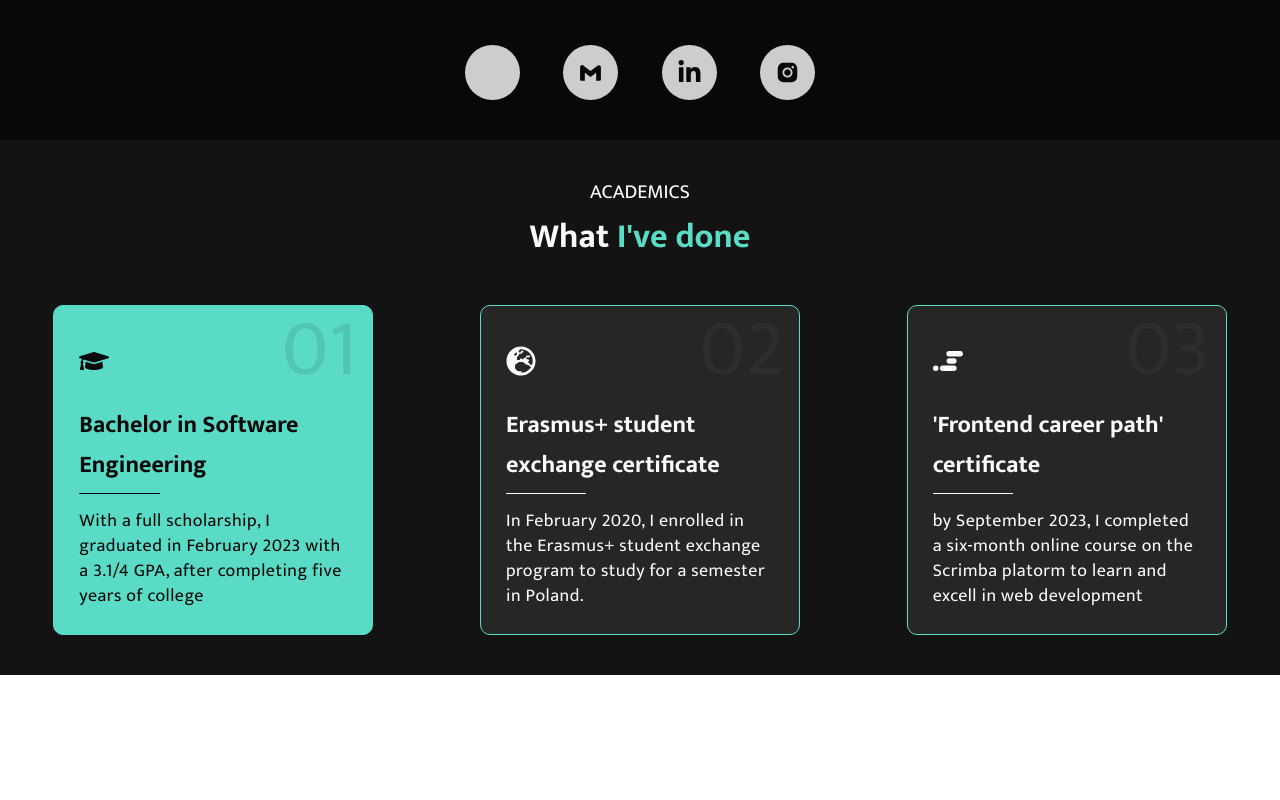
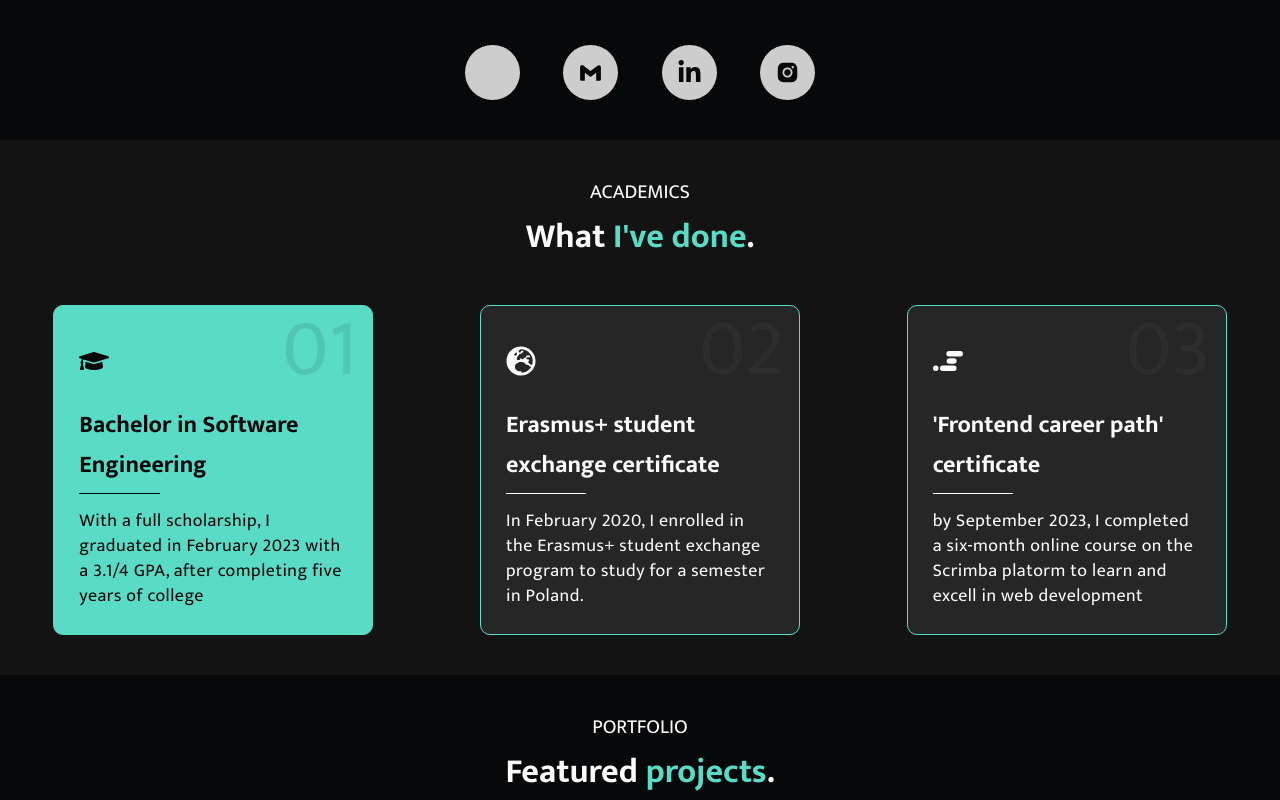
Before and after one commit to Leila19t/Portfolio, a React (Vite) app: page / in a window 1280 px wide. Shown: the part 341-1141 px from the top of the page. Before the commit the page ends 1016 px from the top, so only its background shows below. Built offline with nearby package versions, Linux system fonts and the light colour scheme; some icons are missing.

Commit message:
added projects

```diff
--- a/src/App.jsx
+++ b/src/App.jsx
@@ -2,6 +2,7 @@ import React from 'react'
 import { BrowserRouter } from 'react-router-dom'
 import Header from './sections/Header'
 import Home from './sections/Home'
+import Projects from './sections/Projects'
 
 export default function App() {
 
@@ -9,6 +10,7 @@ export default function App() {
     <BrowserRouter>
       <Header />
       <Home />
+      <Projects />
     </BrowserRouter>
   )
 }
--- a/src/index.css
+++ b/src/index.css
@@ -110,14 +110,14 @@ nav>h3 {
   padding-top: 35px;
 }
 
-.certificates-container>p{
+.certificates-container>p,.projects-container>p{
   margin-top: 0;
   color: var(--font-color);
   font-size: 20px;
   margin-bottom: 0;
 }
 
-.certificates-container>h3{
+.certificates-container>h3,.projects-container>h3{
   color: var(--font-color);
   font-size: 34px;
   margin-top: 0;
@@ -188,3 +188,11 @@ nav>h3 {
   background: var(--light-background);
   padding: 40px 0;
 }
+
+/* projects */
+
+.projects-container{
+  text-align: center;
+  background: var(--dark-background);
+  padding-top: 35px;
+}
--- a/src/sections/Home.jsx
+++ b/src/sections/Home.jsx
@@ -47,7 +47,7 @@ export default function Home() {
             </div>
             <div className="certificates-container">
                 <p>ACADEMICS</p>
-                <h3>What <span className="green">I've done</span></h3>
+                <h3>What <span className="green">I've done</span>.</h3>
                 <div className="certificates">
                     {certificateElements}
                 </div>
--- /dev/null
+++ b/src/sections/Projects.jsx
@@ -0,0 +1,10 @@
+import React from "react";
+
+export default function Projects(){
+    return(
+        <div className="projects-container">
+             <p>PORTFOLIO</p>
+             <h3>Featured <span className="green">projects</span>.</h3>
+        </div>
+    )
+}
```
